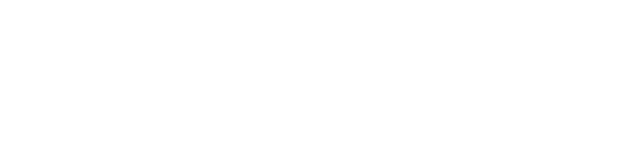
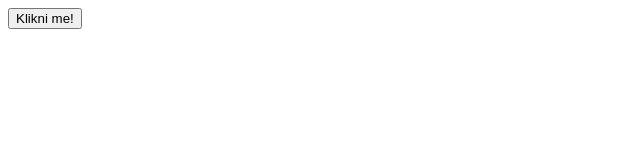
Before and after one commit to nskozrit5/git-2, a plain HTML site: page index.html in a window 1280 px wide. Shown: the whole page, without its empty margins (0-640 px from the left). Drawn offline with Linux system fonts and the light colour scheme.

Commit message:
Dodan button u html

```diff
--- a/index.html
+++ b/index.html
@@ -6,6 +6,6 @@
   <title>Document</title>
 </head>
 <body>
-
+  <button onclick="pozdrav()">Klikni me!</button>
 </body>
 </html>
```
